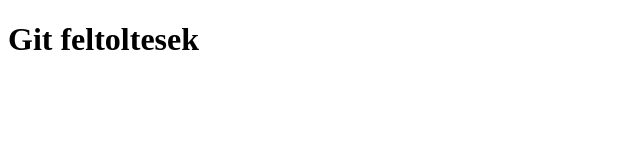
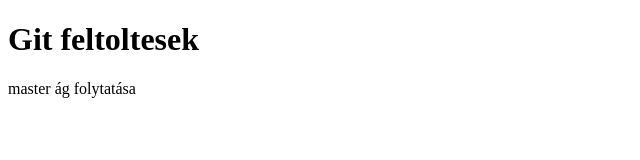
Before and after one commit to jbot16/Ckik11csop2Kozos, a plain HTML site: page index.html in a window 1280 px wide. Shown: the whole page, without its empty margins (0-640 px from the left). Drawn offline with Linux system fonts and the light colour scheme.

Commit message:
master folytatás

```diff
--- a/index.html
+++ b/index.html
@@ -8,5 +8,6 @@
 </head>
 <body>
     <h1>Git feltoltesek</h1>
+    <p>master ág folytatása</p>
 </body>
 </html>
```
